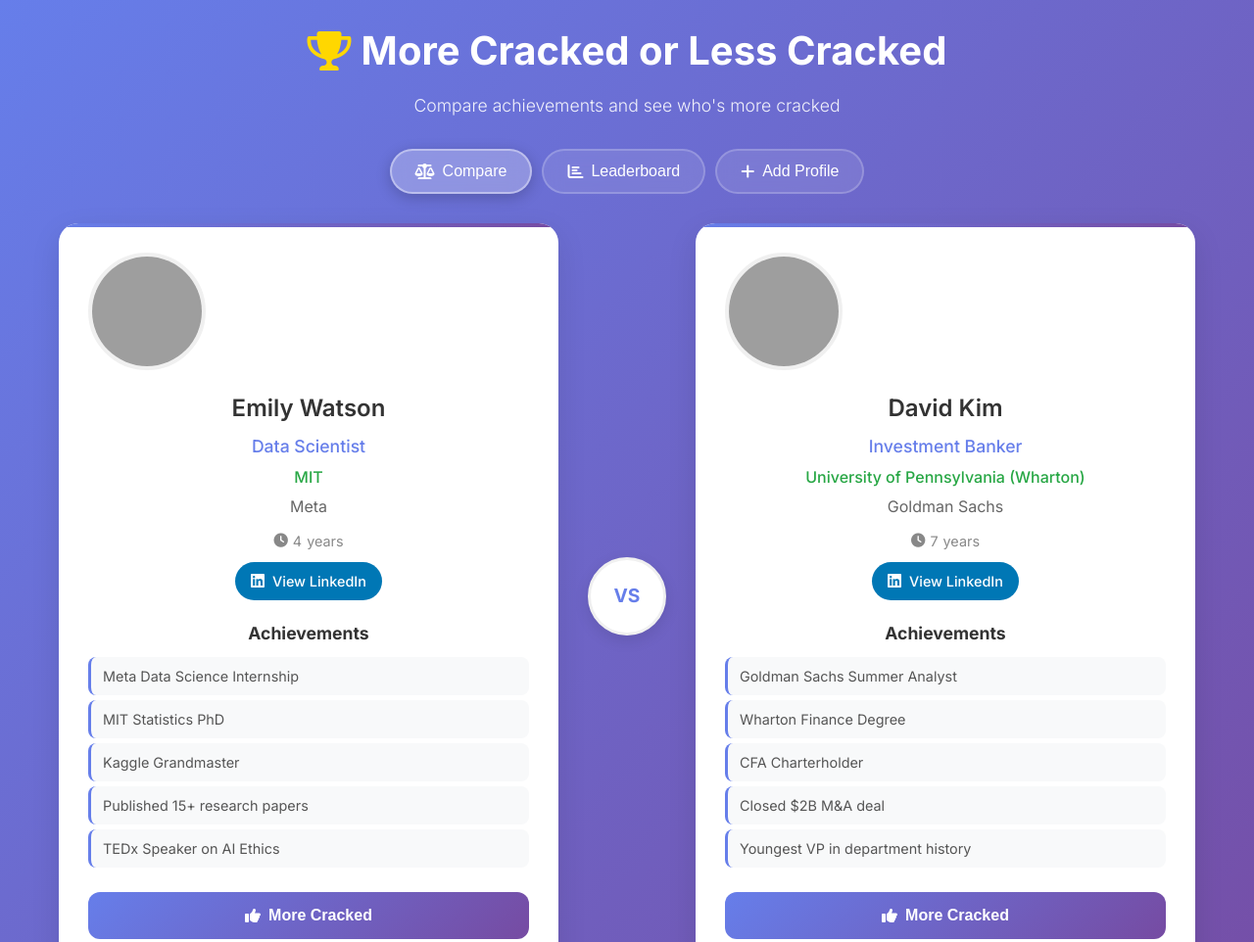
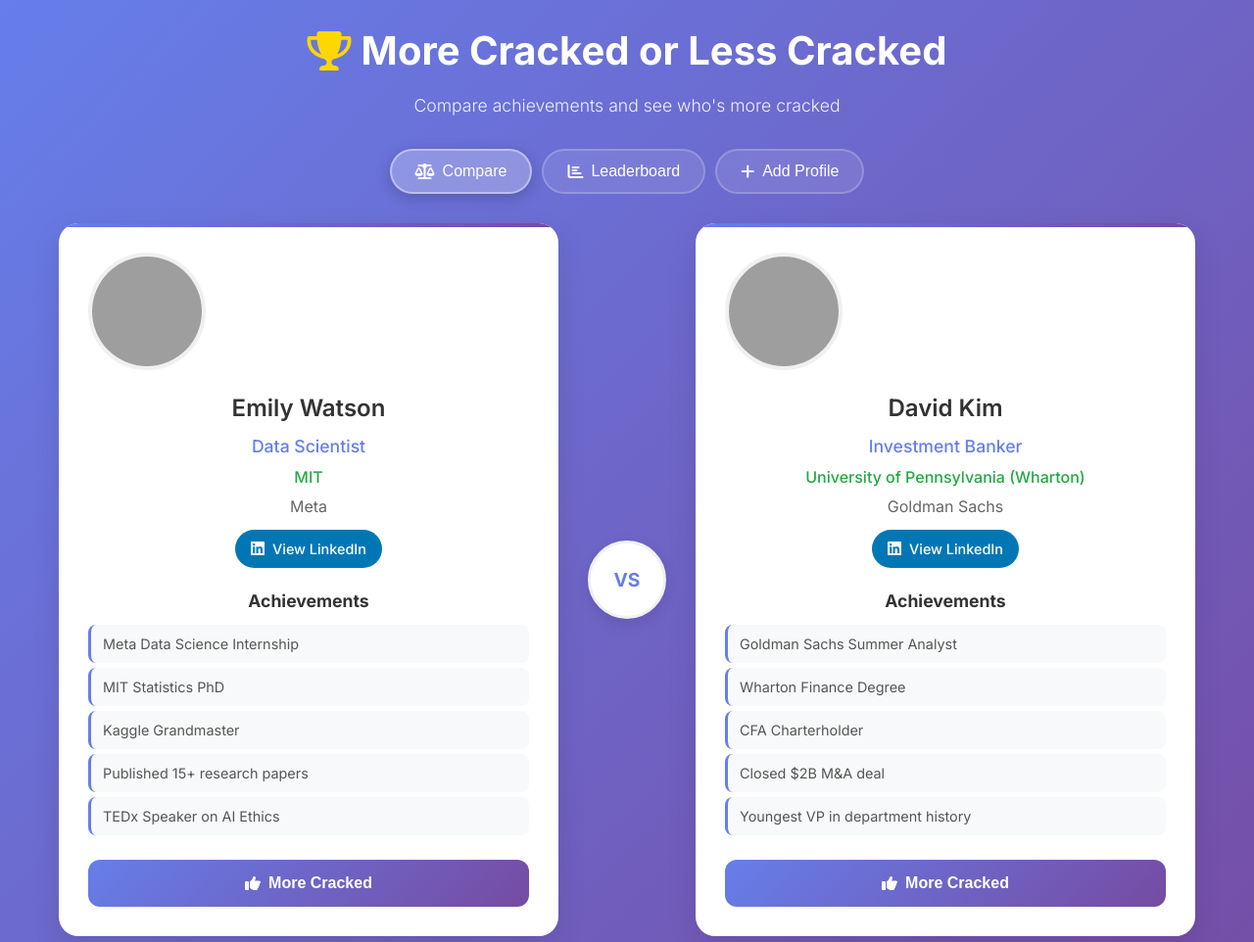
Before and after one commit to Nadavlistingsync/successmash, a plain HTML site: page index.html in a window 1280 px wide. Shown: the top 962 px of the page at 98% size. Drawn offline with Linux system fonts and the light colour scheme; grey boxes are pictures that could not be loaded.

Commit message:
Remove years of experience field from profiles and scoring algorithm

```diff
--- a/index.html
+++ b/index.html
@@ -53,10 +53,7 @@
                                 <p id="left-title" class="title">Loading...</p>
                                 <p id="left-university" class="university">Loading...</p>
                                 <p id="left-company" class="company">Loading...</p>
-                                <div class="experience">
-                                    <i class="fas fa-clock"></i>
-                                    <span id="left-experience">Loading...</span> years
-                                </div>
+
                                 <div class="linkedin-link" id="left-linkedin" style="display: none;">
                                     <a href="#" target="_blank" class="linkedin-btn">
                                         <i class="fab fa-linkedin"></i>
@@ -96,10 +93,7 @@
                                 <p id="right-title" class="title">Loading...</p>
                                 <p id="right-university" class="university">Loading...</p>
                                 <p id="right-company" class="company">Loading...</p>
-                                <div class="experience">
-                                    <i class="fas fa-clock"></i>
-                                    <span id="right-experience">Loading...</span> years
-                                </div>
+
                                 <div class="linkedin-link" id="right-linkedin" style="display: none;">
                                     <a href="#" target="_blank" class="linkedin-btn">
                                         <i class="fab fa-linkedin"></i>
@@ -174,10 +168,7 @@
                         <input type="text" id="company" name="company" required>
                     </div>
 
-                    <div class="form-group">
-                        <label for="experience">Years of Experience *</label>
-                        <input type="number" id="experience" name="experience" min="0" max="50" required>
-                    </div>
+
 
                     <div class="form-group">
                         <label for="image-url">Profile Image URL</label>
--- a/script.js
+++ b/script.js
@@ -105,7 +105,6 @@
                     title: "Senior Software Engineer",
                     university: "Stanford University",
                     company: "Google",
-                    experience: 8,
                     imageUrl: "https://images.unsplash.com/photo-1494790108755-2616b612b786?w=150&h=150&fit=crop&crop=face",
                     linkedinUrl: "https://linkedin.com/in/sarah-chen-google",
                     achievements: [
@@ -126,7 +125,6 @@
                     title: "Product Manager",
                     university: "Harvard University",
                     company: "Netflix",
-                    experience: 6,
                     imageUrl: "https://images.unsplash.com/photo-1507003211169-0a1dd7228f2d?w=150&h=150&fit=crop&crop=face",
                     linkedinUrl: "https://linkedin.com/in/marcus-rodriguez-netflix",
                     achievements: [
@@ -147,7 +145,6 @@
                     title: "Data Scientist",
                     university: "MIT",
                     company: "Meta",
-                    experience: 4,
                     imageUrl: "https://images.unsplash.com/photo-1438761681033-6461ffad8d80?w=150&h=150&fit=crop&crop=face",
                     linkedinUrl: "https://linkedin.com/in/emily-watson-meta",
                     achievements: [
@@ -168,7 +165,6 @@
                     title: "Investment Banker",
                     university: "University of Pennsylvania (Wharton)",
                     company: "Goldman Sachs",
-                    experience: 7,
                     imageUrl: "https://images.unsplash.com/photo-1472099645785-5658abf4ff4e?w=150&h=150&fit=crop&crop=face",
                     linkedinUrl: "https://linkedin.com/in/david-kim-goldman",
                     achievements: [
@@ -189,7 +185,6 @@
                     title: "Creative Director",
                     university: "Parsons School of Design",
                     company: "Apple",
-                    experience: 10,
                     imageUrl: "https://images.unsplash.com/photo-1500648767791-00dcc994a43e?w=150&h=150&fit=crop&crop=face",
                     linkedinUrl: "https://linkedin.com/in/alex-johnson-apple",
                     achievements: [
@@ -210,7 +205,6 @@
                     title: "Medical Director",
                     university: "Johns Hopkins University",
                     company: "Mayo Clinic",
-                    experience: 12,
                     imageUrl: "https://images.unsplash.com/photo-1559839734-2b71ea197ec2?w=150&h=150&fit=crop&crop=face",
                     linkedinUrl: "https://linkedin.com/in/priya-patel-mayo",
                     achievements: [
@@ -334,7 +328,6 @@
         const titleElement = document.getElementById(`${side}-title`);
         const universityElement = document.getElementById(`${side}-university`);
         const companyElement = document.getElementById(`${side}-company`);
-        const experienceElement = document.getElementById(`${side}-experience`);
         const linkedinElement = document.getElementById(`${side}-linkedin`);
         const achievementsElement = document.getElementById(`${side}-achievements`);
 
@@ -353,7 +346,6 @@
         titleElement.textContent = candidate.title;
         universityElement.textContent = candidate.university || 'University not specified';
         companyElement.textContent = candidate.company;
-        experienceElement.textContent = candidate.experience;
 
         // Update LinkedIn link
         if (candidate.linkedinUrl) {
@@ -424,10 +416,9 @@
     // Calculate cracked score
     calculateCrackedScore(profile) {
         const winRate = profile.totalVotes > 0 ? profile.wins / profile.totalVotes : 0;
-        const experienceBonus = Math.min(profile.experience * 0.1, 1);
         const achievementBonus = Math.min(profile.achievements.length * 0.05, 0.5);
 
-        return Math.round((winRate * 50 + experienceBonus * 30 + achievementBonus * 20) * 100) / 100;
+        return Math.round((winRate * 70 + achievementBonus * 30) * 100) / 100;
     }
 
     // Show modal
@@ -481,7 +472,6 @@
             title: formData.get('title'),
             university: formData.get('university'),
             company: formData.get('company'),
-            experience: parseInt(formData.get('experience')),
             imageUrl: formData.get('imageUrl') || '',
             linkedinUrl: formData.get('linkedinUrl') || '',
             achievements: formData.get('achievements').split('\n').filter(a => a.trim()),
--- a/styles.css
+++ b/styles.css
@@ -208,15 +208,7 @@
     margin-bottom: 10px;
 }
 
-.experience {
-    display: flex;
-    align-items: center;
-    justify-content: center;
-    gap: 5px;
-    color: #888;
-    font-size: 0.9rem;
-    margin-bottom: 10px;
-}
+
 
 .linkedin-link {
     text-align: center;
```
Also changed, not shown: README.md.
